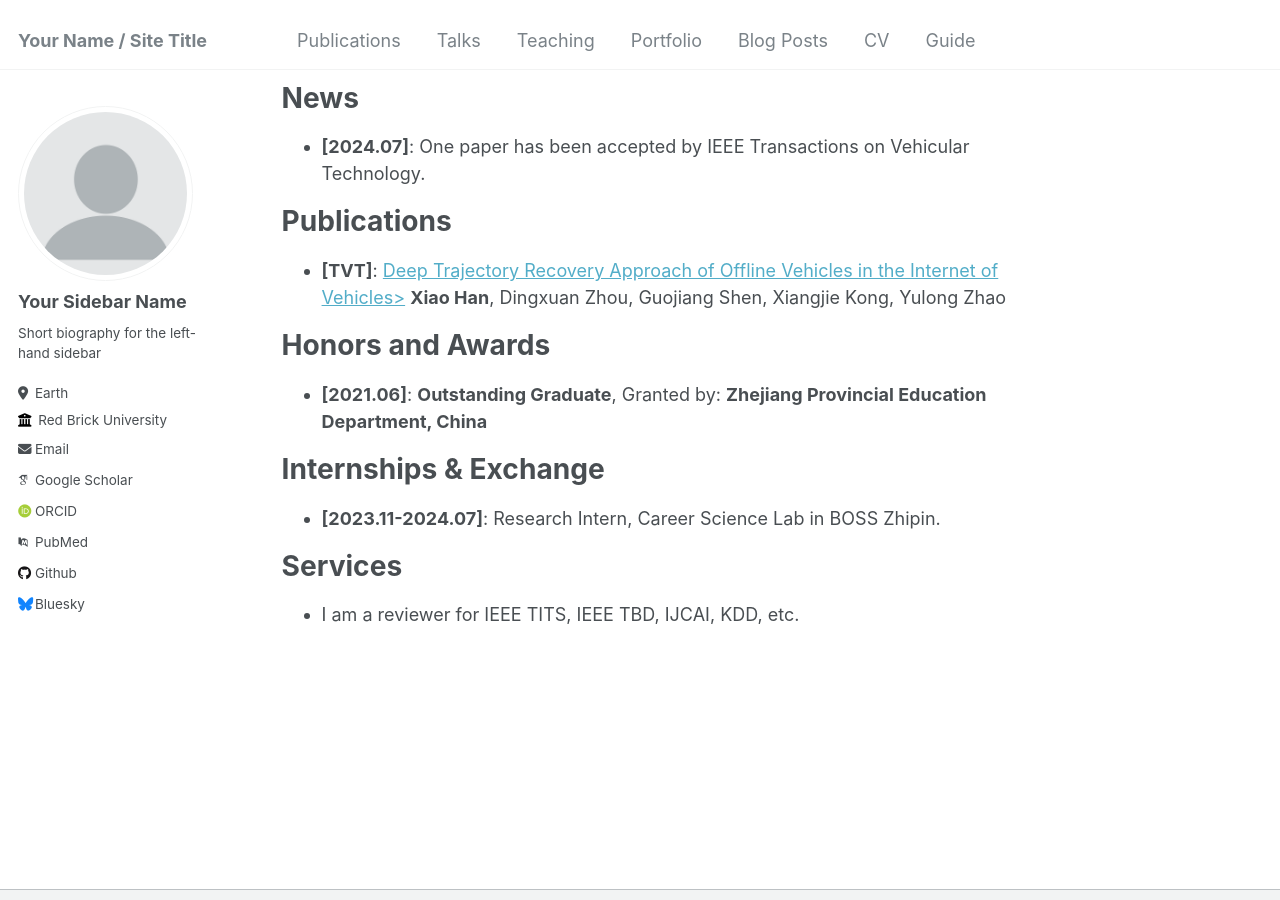
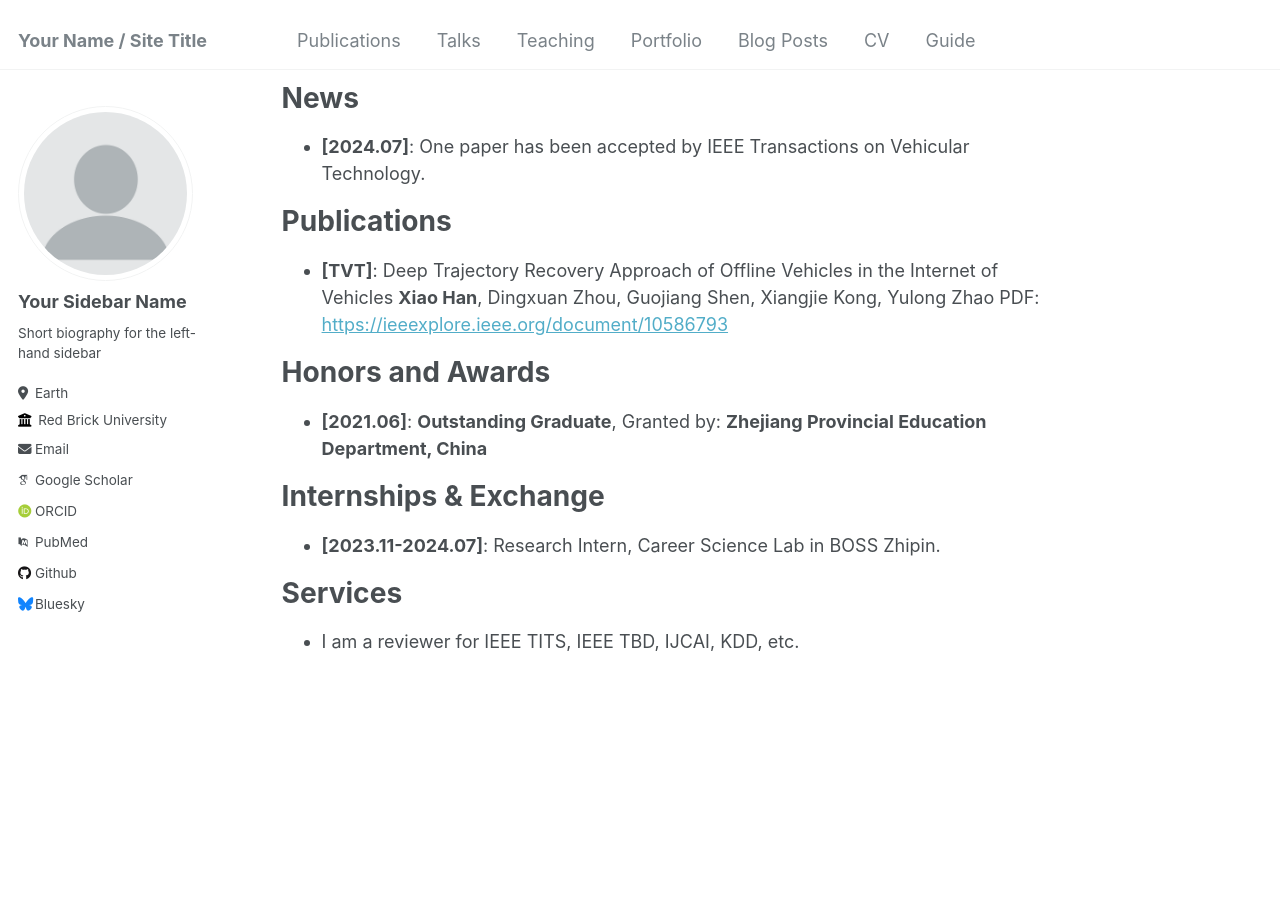
Before and after one commit to hahahenha/hahahenha.github.io, a Jekyll site: the page built from _pages/about.md, in a window 1280 px wide and 900 px high, scrolled down 478 px. Built offline with Jekyll 4.4.1, drawn with Linux system fonts in a browser that asks for light colours; some web fonts are replaced; part of the change alters nothing that is shown.

Commit message:
Update about.md

```diff
--- a/_pages/about.md
+++ b/_pages/about.md
@@ -49,9 +49,11 @@ If you are interested in collaborating with me or want to have a chat, always fe
   <ul>
     <li>
       <strong>[TVT]</strong>:
-      <a href='https://ieeexplore.ieee.org/document/10586793'>Deep Trajectory Recovery Approach of Offline Vehicles in the Internet of Vehicles></a>
+      Deep Trajectory Recovery Approach of Offline Vehicles in the Internet of Vehicles
 
       <strong>Xiao Han</strong>, Dingxuan Zhou, Guojiang Shen, Xiangjie Kong, Yulong Zhao
+
+      PDF: <a href='https://ieeexplore.ieee.org/document/10586793'>https://ieeexplore.ieee.org/document/10586793</a>
       </li>
   </ul>
 </div>
```
